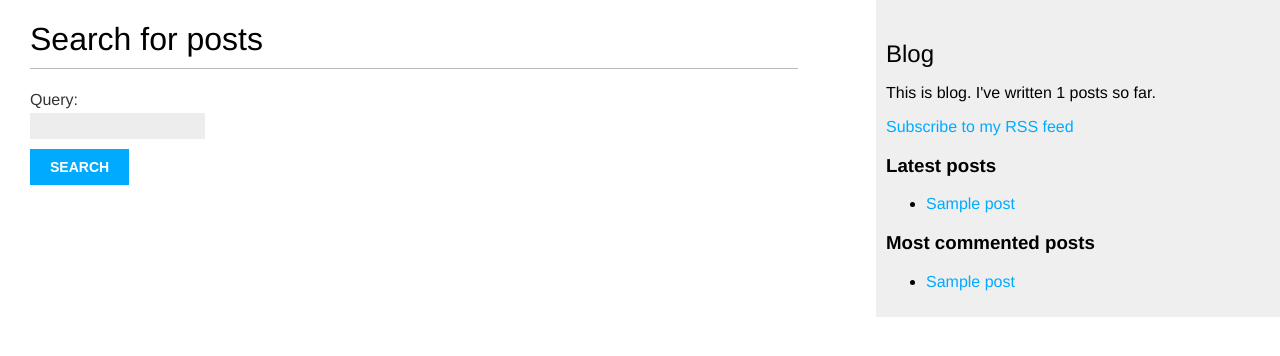
After one commit to KimDoKy/Django-By-Example, a Django app: page /blog/search/ in a window 1280 px wide. The commit adds this page. Shown: the top 356 px of the page. Run offline with Django 3.2, Linux system fonts and the light colour scheme; tables that the repository leaves empty hold one stand-in row (values such as "Sample post"); parts of the project's set-up code (start-up, migrations or seed data) failed here and were passed over.

Commit message:
adding a search engine

```diff
--- a/blog/forms.py
+++ b/blog/forms.py
@@ -12,3 +12,7 @@ class CommentForm(forms.ModelForm):
     class Meta:
         model = Comment
         fields = ('name', 'email', 'body')
+
+
+class SearchForm(forms.Form):
+    query = forms.CharField()
--- a/blog/urls.py
+++ b/blog/urls.py
@@ -11,4 +11,5 @@ urlpatterns = [
     path('<year>/<month>/<day>/<post>/', views.post_detail, name='post_detail'),
     path('<post_id>/share/', views.post_share, name='post_share'),
     path('feed/', LatestPostsFeed(), name='post_feed'),
+    path('search/', views.post_search, name='post_search'),
     ]
--- a/blog/views.py
+++ b/blog/views.py
@@ -7,7 +7,7 @@ from django.db.models import Count
 from taggit.models import Tag
 
 from .models import Post, Comment
-from .forms import EmailPostForm, CommentForm
+from .forms import EmailPostForm, CommentForm, SearchForm
 
 
 class PostListView(ListView):
@@ -18,6 +18,7 @@ class PostListView(ListView):
 
 def post_list(request, tag_slug=None):
     object_list = Post.published.all()
+    q = request.GET.get('q')
     tag = None
 
     if tag_slug:
@@ -75,3 +76,21 @@ def post_share(request, post_id):
     else:
          form = EmailPostForm()
     return render(request, 'blog/post/share.html', {'post':post, 'form':form, 'sent':sent})
+
+def post_search(request):
+    form = SearchForm()
+    if 'query' in request.GET:
+        form = SearchForm(request.GET)
+        if form.is_valid():
+            cd = form.cleaned_data['query']
+            results = Post.published.filter(title__icontains=cd)
+            total_results = results.count()
+    else:
+        cd = None
+        results = None
+        total_results = 0
+    return render(request, 'blog/post/search.html',{
+                 'form':form,
+                 'cd':cd,
+                 'results':results,
+                 'total_results':total_results})
--- /dev/null
+++ b/templates/blog/post/search.html
@@ -0,0 +1,25 @@
+{% extends "blog/base.html" %}
+
+{% block title %}Search{% endblock %}
+
+{% block content %}
+  {% if 'query' in request.GET %}
+    <h1>Posts containing " {{ cd.query }}"</h1>
+    <h3>Found {{ total_results }} result {{ total_results|pluralize }}</h3>
+    {% for result in results %}
+      {% with post=result %}
+        <h4><a href="{{ post.get_absolute_url }}">{{ post.title }}</a></h4>
+          {{ post.body|truncatewords:5 }}
+      {% endwith %}
+    {% empty %}
+      <p>There are no results for your query.</p>
+    {% endfor %}
+    <p><a href="{% url 'blog:post_search' %}">Search again</a></p>
+  {% else %}
+    <h1>Search for posts</h1>
+    <form action="." method="get">
+      {{ form.as_p }}
+      <input type="submit" value="Search">
+    </form>
+  {% endif %}
+{% endblock %}
```
Also changed, not shown: static/css/blog.css (line endings or trailing spaces).
